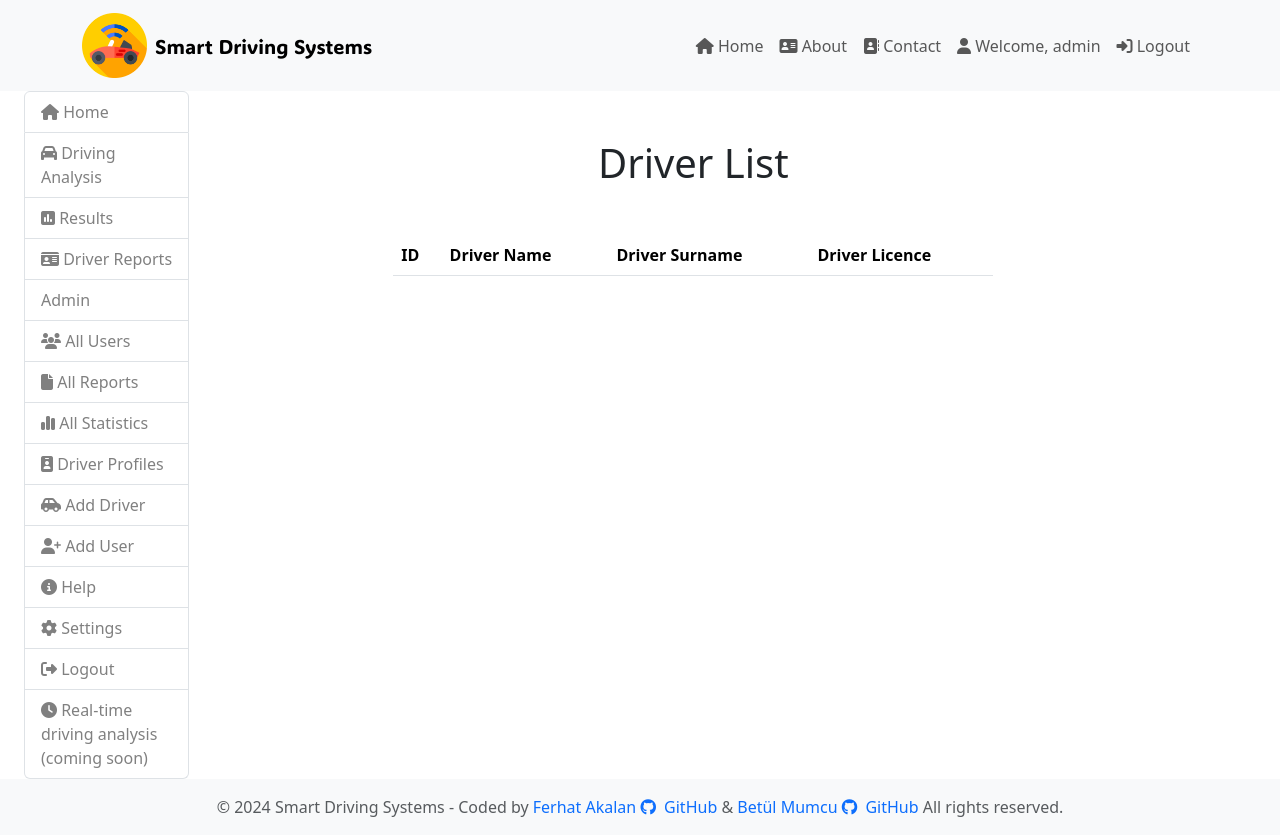
After one commit to FerhatAkalan/SmartDrivingSystems, a Django app: page /report/drivers/ in a window 1280 px wide. The commit adds this page. Run offline with Django 4.2, Linux system fonts and the light colour scheme; a user stored in the database is signed in; data comes from the database, SQL or seed files in the repository; both versions use the stored data as it was after the commit; lists and menus that the app fills with data are empty; some libraries are stand-ins or nearby versions.

Commit message:
creating-models-adding-drivers-list

```diff
--- /dev/null
+++ b/report/templates/driver-list.html
@@ -0,0 +1,43 @@
+{% extends 'layout.html' %}
+{% load static %}
+{% block content %}
+<!DOCTYPE html>
+<html lang="en">
+<head>
+    <meta charset="UTF-8">
+    <meta http-equiv="X-UA-Compatible" content="IE=edge">
+    <meta name="viewport" content="width=device-width, initial-scale=1.0">
+    <title>Driver List</title>
+    <link rel="stylesheet" href="{% static 'css/style.css' %}">
+</head>
+<body>
+<main class="container">
+    <div class="row">
+        <div class="col-md-8 offset-md-2">
+            <h1 class="text-center my-5">Driver List</h1>
+            <table class="table">
+                <thead>
+                    <tr>
+                        <th>ID</th>
+                        <th>Driver Name</th>
+                        <th>Driver Surname</th>
+                        <th>Driver Licence</th>
+                    </tr>
+                </thead>
+                <tbody>
+                    {% for driver in drivers %}
+                    <tr>
+                        <td>{{ driver.id }}</td>
+                        <td>{{ driver.driver_name }}</td>
+                        <td>{{ driver.driver_surname }}</td>
+                        <td>{{ driver.driver_licence }}</td>
+                    </tr>
+                    {% endfor %}
+                </tbody>
+            </table>
+        </div>
+    </div>
+</main>
+</body>
+</html>
+{% endblock %}
--- a/report/urls.py
+++ b/report/urls.py
@@ -6,4 +6,5 @@ from . import views
 
 urlpatterns = [
     path('add-driver/', views.add_driver,name="add_driver"),
+    path('drivers/', views.driver_list, name='driver_list'),
 ]
--- a/report/views.py
+++ b/report/views.py
@@ -1,6 +1,20 @@
-from django.shortcuts import render
-from django.conf import settings
-
+from django.shortcuts import render, redirect
+from .forms import DriverForm
+from .models import Driver
 
 def add_driver(request):
-    return render(request, 'report/add-driver.html')
+    if request.method == 'POST':
+        form = DriverForm(request.POST)
+        if form.is_valid():
+            # formu kaydettirmeden önce, user alanını oturum açmış kullanıcıya ayarlayın
+            form.instance.user = request.user
+            form.save()
+            return redirect('driver_list')
+    else:
+        form = DriverForm()
+
+    return render(request, 'add-driver.html', {'form': form})
+
+def driver_list(request):
+    drivers = Driver.objects.filter(user=request.user)  # Tüm sürücüleri alır
+    return render(request, 'driver-list.html', {'drivers': drivers})
--- a/templates/partials/_sidebar.html
+++ b/templates/partials/_sidebar.html
@@ -56,7 +56,7 @@
           <li
             class="list-group-item nav-item-sidebar list-group-item-action text-dark"
           >
-            <a href="/"><i class="fa-solid fa-id-badge"></i> Driver Profiles</a>
+            <a href="{% url 'driver_list' %}"><i class="fa-solid fa-id-badge"></i> Driver Profiles</a>
           </li>
           <li
             class="list-group-item nav-item-sidebar list-group-item-action text-dark"
```
Also changed, not shown: account/models.py (+7 -7 lines), report/forms.py (added, +7 -0 lines), report/models.py (+11 -14 lines), report/templates/add-driver.html (added, +28 -0 lines), report/templates/report/add-driver.html (deleted, +0 -36 lines), db.sqlite3, report/migrations/0001_initial.py (added).
